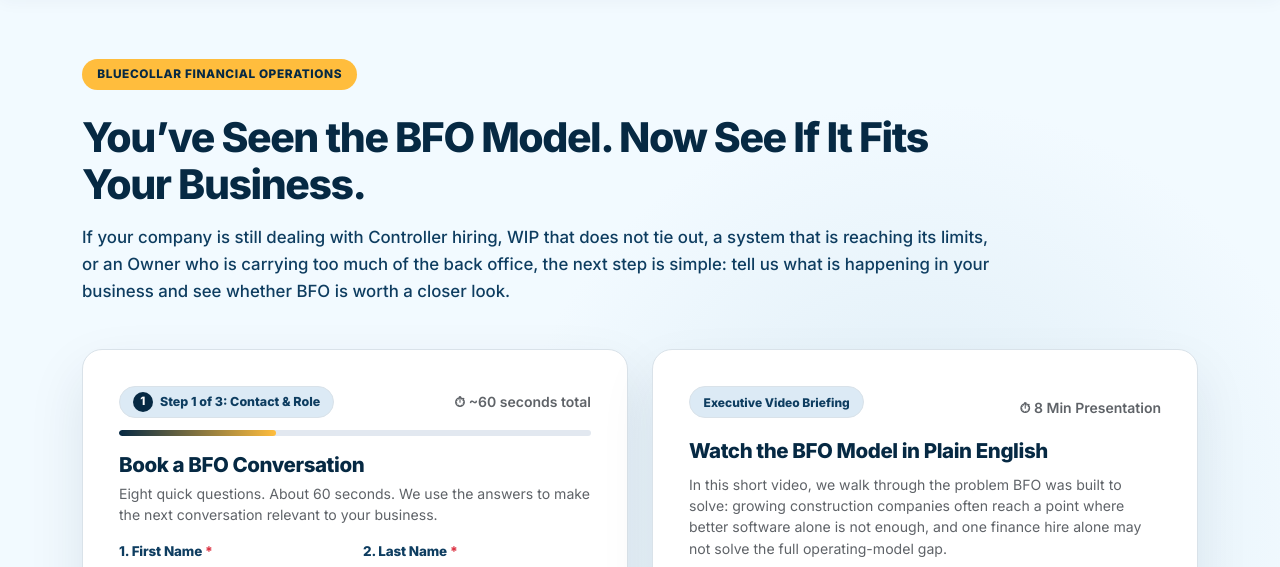
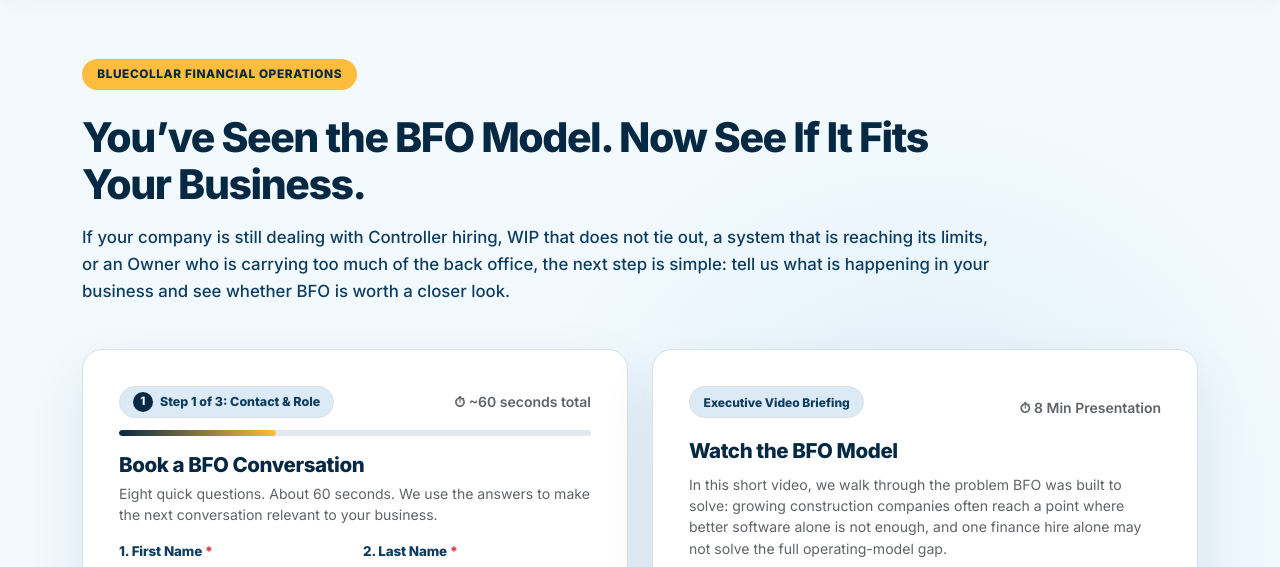
Before and after one commit to DanielsHolmes/collar, a plain HTML site: page bfo-vsl-retargeting.html in a window 1280 px wide. Shown: the part 81-648 px from the top of the page. Drawn offline with nearby package versions, Linux system fonts and the light colour scheme.

Commit message:
Remove 'in Plain English' from VSL section headline

```diff
--- a/bfo-vsl-retargeting.html
+++ b/bfo-vsl-retargeting.html
@@ -1198,7 +1198,7 @@
                     <span class="form-step-tag">Executive Video Briefing</span>
                     <span class="small fw-semibold" style="color: var(--bc-text-body);">⏱ 8 Min Presentation</span>
                   </div>
-                  <h2>Watch the BFO Model in Plain English</h2>
+                  <h2>Watch the BFO Model</h2>
                   <p class="form-intro">
                     In this short video, we walk through the problem BFO was built to solve: growing construction companies often reach a point where better software alone is not enough, and one finance hire alone may not solve the full operating-model gap.
                   </p>
```
